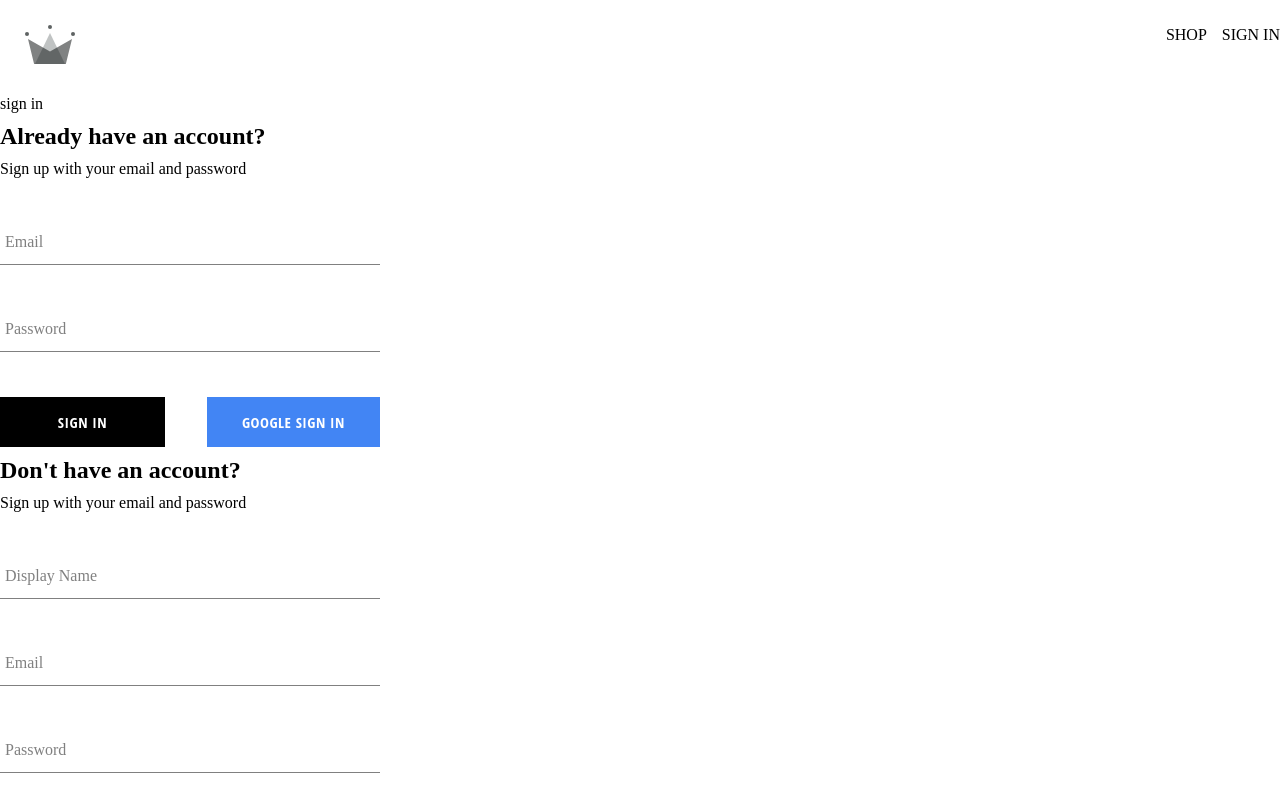
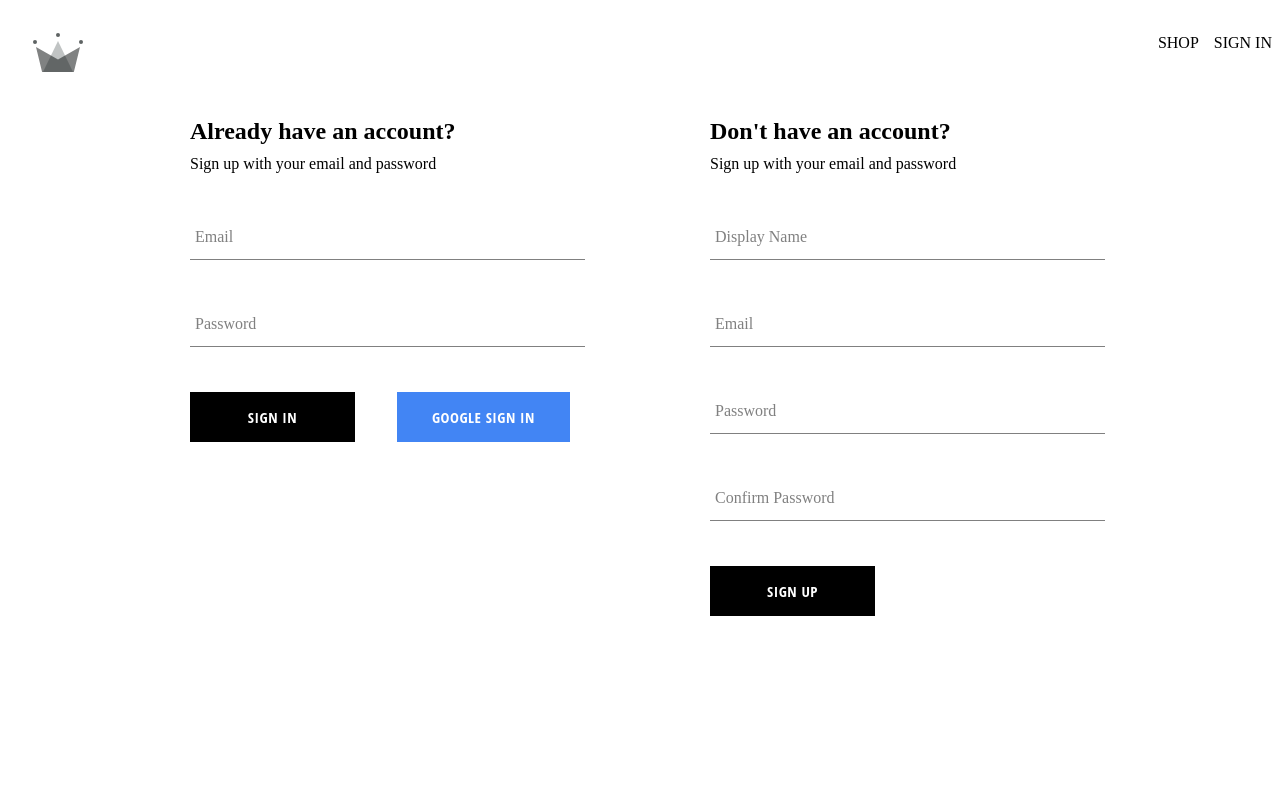
Before and after one commit to bmmukhridin/ecommerce-shop, a React (Create React App) app: page /auth in a window 1280 px wide. Shown: the top 800 px of the page. Built offline with nearby package versions, Linux system fonts and the light colour scheme.

Commit message:
added-design-sign-in-form

```diff
--- a/src/components/authentication/authentication.jsx
+++ b/src/components/authentication/authentication.jsx
@@ -1,14 +1,10 @@
 import React from "react";
-import {
-  signInWithGooglePopup,
-  createUserDocumentFromAuth,
-} from "../utils/firebase/firebase";
 import SignUpForm from "../sign-up-form/sign-up-form";
 import SignInForm from "../sign-in-form copy/sign-in-form";
+import "./authentication.style.scss"
 function Authentication() {
   return (
-    <div>
-      <p>sign in</p>
+    <div className="authentication-container">
       <SignInForm />
       <SignUpForm />
     </div>
--- /dev/null
+++ b/src/components/authentication/authentication.style.scss
@@ -0,0 +1,6 @@
+.authentication-container{
+    display: flex;
+    width: 900px;
+    justify-content: space-between;
+    margin: 30px auto;
+}
--- a/src/components/sign-in-form copy/sign-in-form.jsx
+++ b/src/components/sign-in-form copy/sign-in-form.jsx
@@ -61,7 +61,7 @@
         />
         <div className="buttons-container">
           <Button type="submit">Sign In</Button>
-          <Button buttonType="google" onClick={signInWithGoogle}>
+          <Button buttonType="google" onClick={signInWithGoogle} type="button">
             Google Sign In
           </Button>
         </div>
--- a/src/index.scss
+++ b/src/index.scss
@@ -1,10 +1,8 @@
-*{
-    box-sizing: border-box;
-    margin: 0;
-    padding: 0;
+body {
+  box-sizing: border-box;
 }
 
-a{
-    text-decoration: none;
-    color: black;
+a {
+  text-decoration: none;
+  color: black;
 }
```
Also changed, not shown: src/App.css (deleted, +0 -38 lines).
